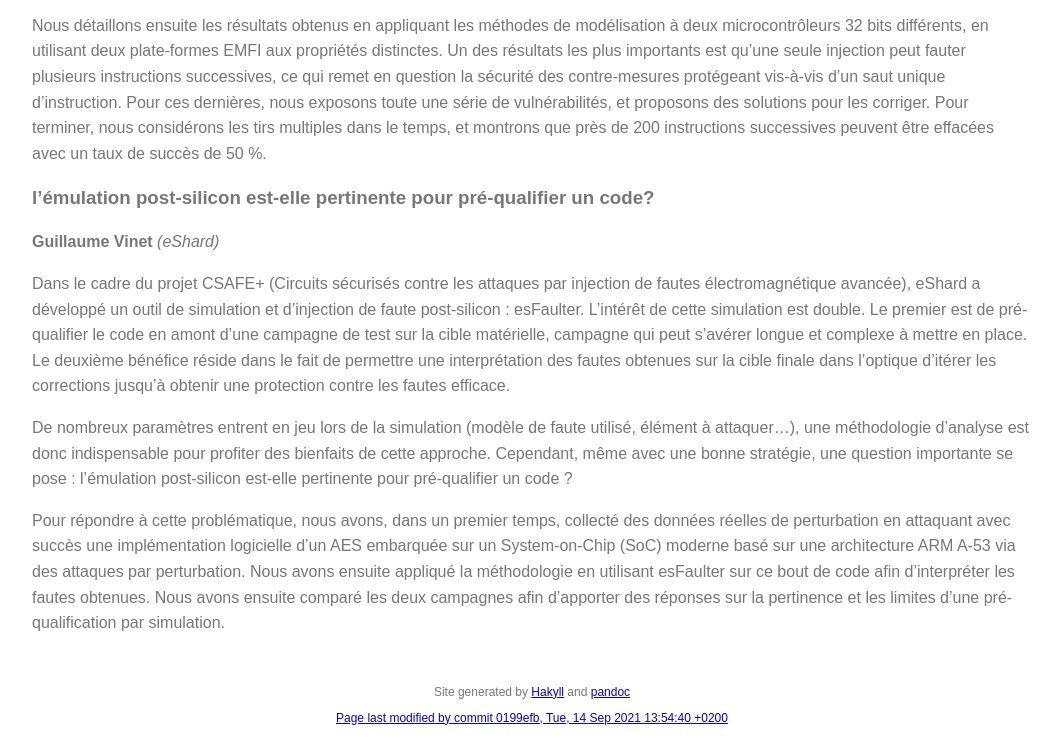
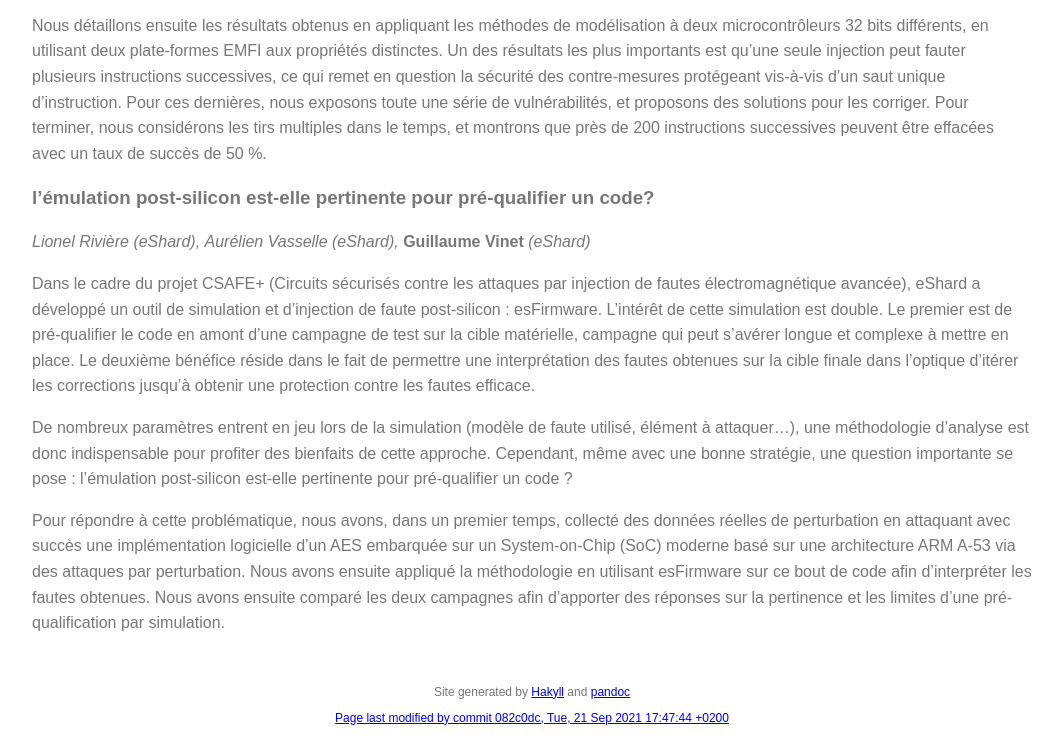
Before and after one commit to JAIF-fr/jaif-fr.github.io, a plain HTML site: page 2021/programme.html in a window 1280 px wide. Shown: the part 5454-6210 px from the top of the page, without its empty margins (108-1171 px from the left). Drawn offline with nearby package versions, Linux system fonts and the light colour scheme.

Commit message:
Automatic commit in submodule site/ by dev. repo. Makefile.

```diff
--- a/2021/programme.html
+++ b/2021/programme.html
@@ -233,10 +233,10 @@
 </ol>
 <p>Nous détaillons ensuite les résultats obtenus en appliquant les méthodes de modélisation à deux microcontrôleurs 32 bits différents, en utilisant deux plate-formes EMFI aux propriétés distinctes. Un des résultats les plus importants est qu’une seule injection peut fauter plusieurs instructions successives, ce qui remet en question la sécurité des contre-mesures protégeant vis-à-vis d’un saut unique d’instruction. Pour ces dernières, nous exposons toute une série de vulnérabilités, et proposons des solutions pour les corriger. Pour terminer, nous considérons les tirs multiples dans le temps, et montrons que près de 200 instructions successives peuvent être effacées avec un taux de succès de 50 %.</p>
 <h3 id="vinet">l’émulation post-silicon est-elle pertinente pour pré-qualifier un code?</h3>
-<p><strong>Guillaume Vinet</strong> <em>(eShard)</em></p>
-<p>Dans le cadre du projet CSAFE+ (Circuits sécurisés contre les attaques par injection de fautes électromagnétique avancée), eShard a développé un outil de simulation et d’injection de faute post-silicon : esFaulter. L’intérêt de cette simulation est double. Le premier est de pré-qualifier le code en amont d’une campagne de test sur la cible matérielle, campagne qui peut s’avérer longue et complexe à mettre en place. Le deuxième bénéfice réside dans le fait de permettre une interprétation des fautes obtenues sur la cible finale dans l’optique d’itérer les corrections jusqu’à obtenir une protection contre les fautes efficace.</p>
+<p><em>Lionel Rivière (eShard),</em> <em>Aurélien Vasselle (eShard),</em> <strong>Guillaume Vinet</strong> <em>(eShard)</em></p>
+<p>Dans le cadre du projet CSAFE+ (Circuits sécurisés contre les attaques par injection de fautes électromagnétique avancée), eShard a développé un outil de simulation et d’injection de faute post-silicon : esFirmware. L’intérêt de cette simulation est double. Le premier est de pré-qualifier le code en amont d’une campagne de test sur la cible matérielle, campagne qui peut s’avérer longue et complexe à mettre en place. Le deuxième bénéfice réside dans le fait de permettre une interprétation des fautes obtenues sur la cible finale dans l’optique d’itérer les corrections jusqu’à obtenir une protection contre les fautes efficace.</p>
 <p>De nombreux paramètres entrent en jeu lors de la simulation (modèle de faute utilisé, élément à attaquer…), une méthodologie d’analyse est donc indispensable pour profiter des bienfaits de cette approche. Cependant, même avec une bonne stratégie, une question importante se pose : l’émulation post-silicon est-elle pertinente pour pré-qualifier un code ?</p>
-<p>Pour répondre à cette problématique, nous avons, dans un premier temps, collecté des données réelles de perturbation en attaquant avec succès une implémentation logicielle d’un AES embarquée sur un System-on-Chip (SoC) moderne basé sur une architecture ARM A-53 via des attaques par perturbation. Nous avons ensuite appliqué la méthodologie en utilisant esFaulter sur ce bout de code afin d’interpréter les fautes obtenues. Nous avons ensuite comparé les deux campagnes afin d’apporter des réponses sur la pertinence et les limites d’une pré-qualification par simulation.</p>
+<p>Pour répondre à cette problématique, nous avons, dans un premier temps, collecté des données réelles de perturbation en attaquant avec succès une implémentation logicielle d’un AES embarquée sur un System-on-Chip (SoC) moderne basé sur une architecture ARM A-53 via des attaques par perturbation. Nous avons ensuite appliqué la méthodologie en utilisant esFirmware sur ce bout de code afin d’interpréter les fautes obtenues. Nous avons ensuite comparé les deux campagnes afin d’apporter des réponses sur la pertinence et les limites d’une pré-qualification par simulation.</p>
       </div> <!-- /content -->
     </div> <!-- /main -->
 
@@ -252,9 +252,9 @@
           <a href="https://github.com/jaif-fr/2021-src/commits/deploy">
             Page last modified
 
-            by commit 0199efb,
+            by commit 082c0dc,
 
-            Tue, 14 Sep 2021 13:54:40 +0200
+            Tue, 21 Sep 2021 17:47:44 +0200
           </a>
 
         </p>
--- a/2021/sitemap.xml
+++ b/2021/sitemap.xml
@@ -31,7 +31,7 @@
 
     <url>
         <loc>https://jaif.io/2021/programme.html</loc>
-        <lastmod>Tue, 14 Sep 2021 13:54:40 +0200</lastmod>
+        <lastmod>Tue, 21 Sep 2021 17:47:44 +0200</lastmod>
         <changefreq>weekly</changefreq>
         <priority>0.8</priority>
     </url>
```
